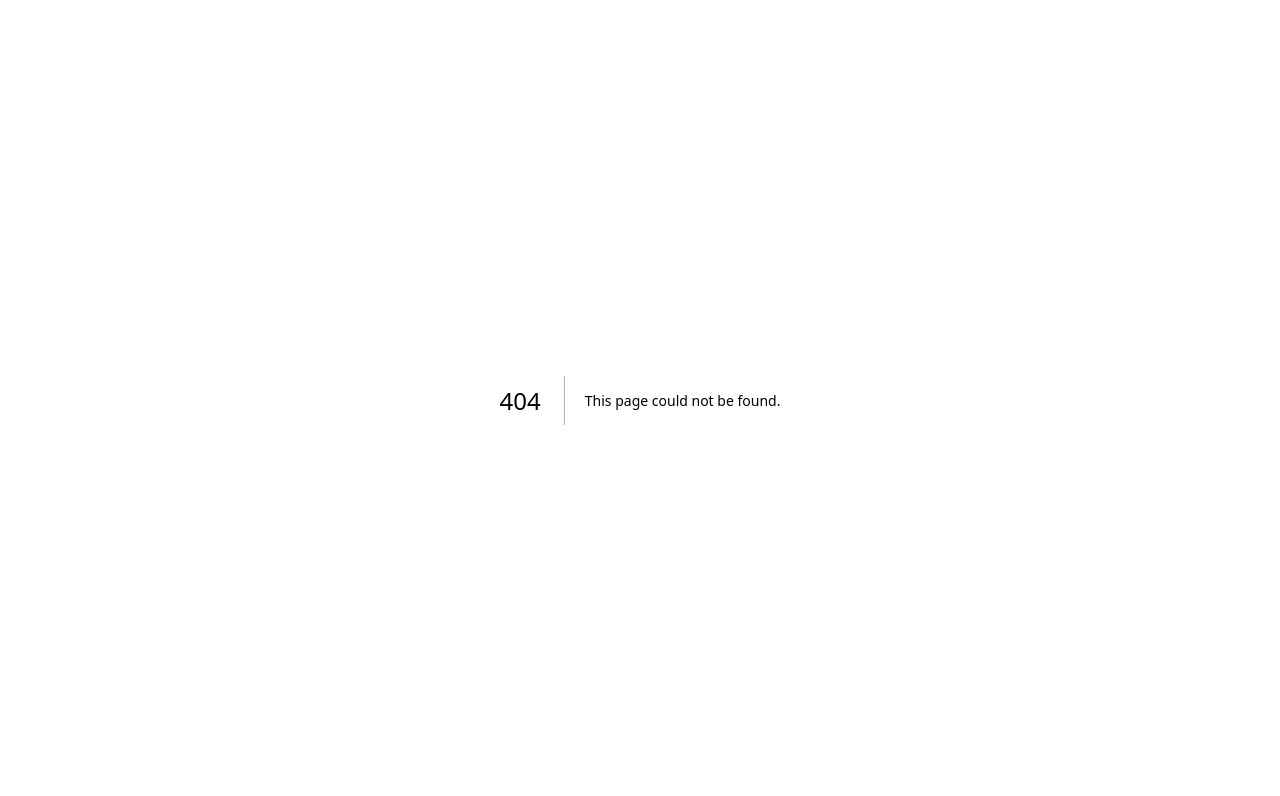
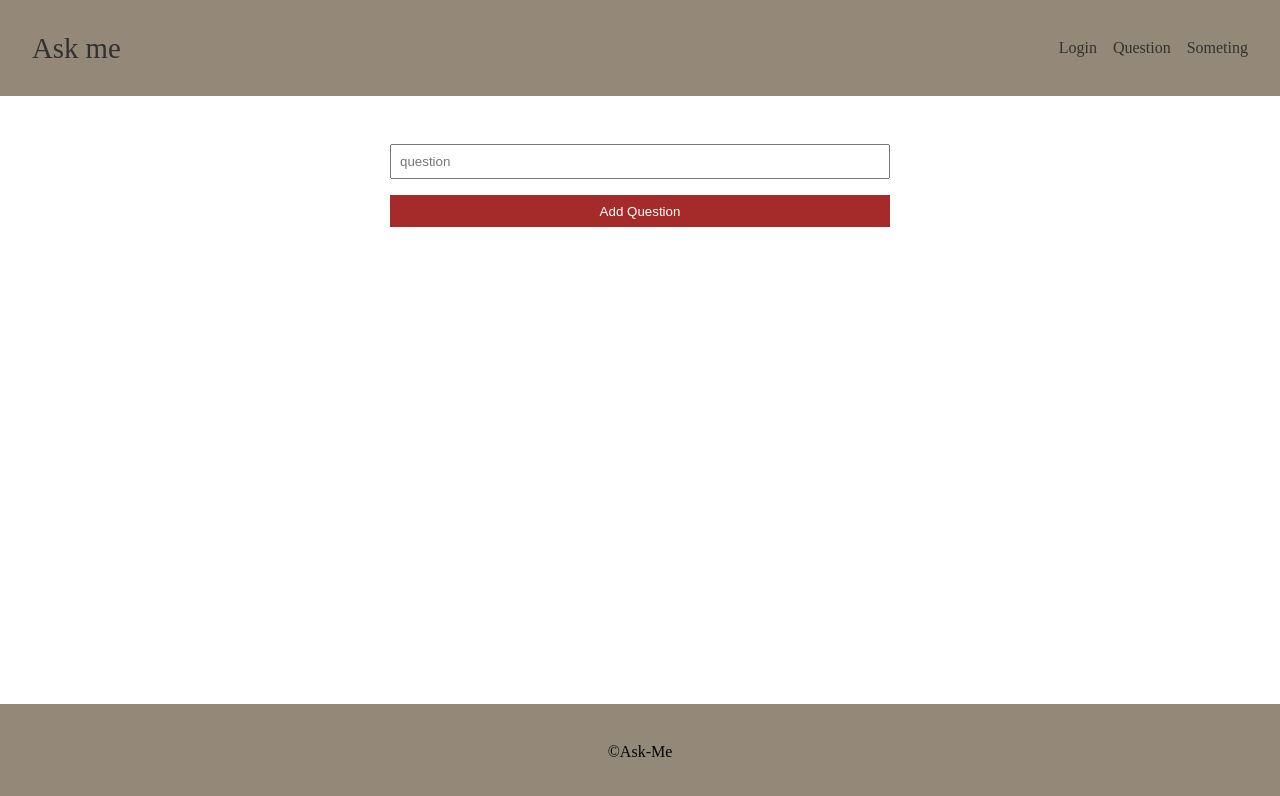
Before and after one commit to Pijus-Bilinskas/Ask-me-frontend, a Next.js app: page /add-question in a window 1280 px wide. Before the commit this address had no page. Shown: the top 796 px of the page. Built offline with nearby package versions, Linux system fonts and the light colour scheme.

Commit message:
added add-question also fixed pagetemplate

```diff
--- a/components/PageTemplate/PageTemplate.tsx
+++ b/components/PageTemplate/PageTemplate.tsx
@@ -10,7 +10,7 @@ type PageTemplateProps = {
 
 const PageTemplate = ({ children }: PageTemplateProps) => {
     return(
-        <div>
+        <div className={styles.wrapper}>
             <Header logo={"Ask me"} links={links}/>
             <div className={styles.content}>{children}</div>
             <Footer />
--- /dev/null
+++ b/pages/add-question/AddQuestion.module.css
@@ -0,0 +1,24 @@
+.form {
+    display: flex;
+    flex-direction: column;
+    gap: 1rem;
+    margin: auto;
+    margin-top: 3rem;
+    margin-bottom: 2rem;
+    width: 500px;
+  }
+
+  .form input {
+    padding: 0.5rem;
+  }
+
+  .validBtn {
+    background-color: green;
+    color: white;
+  }
+
+  .invalidBtn {
+    background-color: brown;
+    color: white;
+    cursor: not-allowed;
+  }
--- /dev/null
+++ b/pages/add-question/index.tsx
@@ -0,0 +1,65 @@
+import React, {useState } from "react";
+import { links } from "../../constants/link";
+import Button from "@/components/Button/Button";
+import Cookies from "js-cookie";
+import axios from "axios";
+import { useRouter } from "next/router";
+import styles from "./AddQuestion.module.css";
+import PageTemplate from "@/components/PageTemplate/PageTemplate";
+
+const AddQuestion = () => {
+    const router = useRouter();
+
+    const [question_text, setQuestionText] = useState("");
+
+
+    const addQuestion = async () => {
+        try{
+            const newQuestion = async () => {
+                question_text: question_text
+            };
+
+            const headers = {
+                authorization: Cookies.get("jwt_token"),
+            };
+
+            const response = await axios.post(
+                `${process.env.SERVER_URL}/question`,
+                newQuestion,
+                {
+                    headers,
+                }
+            );
+            console.log(response);
+
+            if(response.status === 200) {
+                router.push("/")
+            }
+        } catch (err) {
+            console.log(err)
+        }
+    };
+
+    const isQuestionInserted =
+    question_text;
+
+    return(
+        <PageTemplate>
+            <div className={styles.form}>
+            <input
+            placeholder="question"
+            value={question_text}
+            onChange={(e) => setQuestionText(e.target.value)}
+            />
+
+            <Button
+            className={`${isQuestionInserted ? styles.validBtn : styles.invalidBtn }`}
+            title="Add Question"
+            onClick={addQuestion}
+            />
+            </div>
+        </PageTemplate>
+    );
+};
+
+export default AddQuestion;
--- a/pages/index.tsx
+++ b/pages/index.tsx
@@ -41,7 +41,7 @@ const Index = () => {
     return(
         <PageTemplate>
            <div className={styles.linkWrapper}>
-            <Link href="/ask question">Ask a question</Link>
+            <Link href="/add-question">Ask a question</Link>
            </div>
 
             {questions && <QcardsWrapper questions={questions}/>}
```
